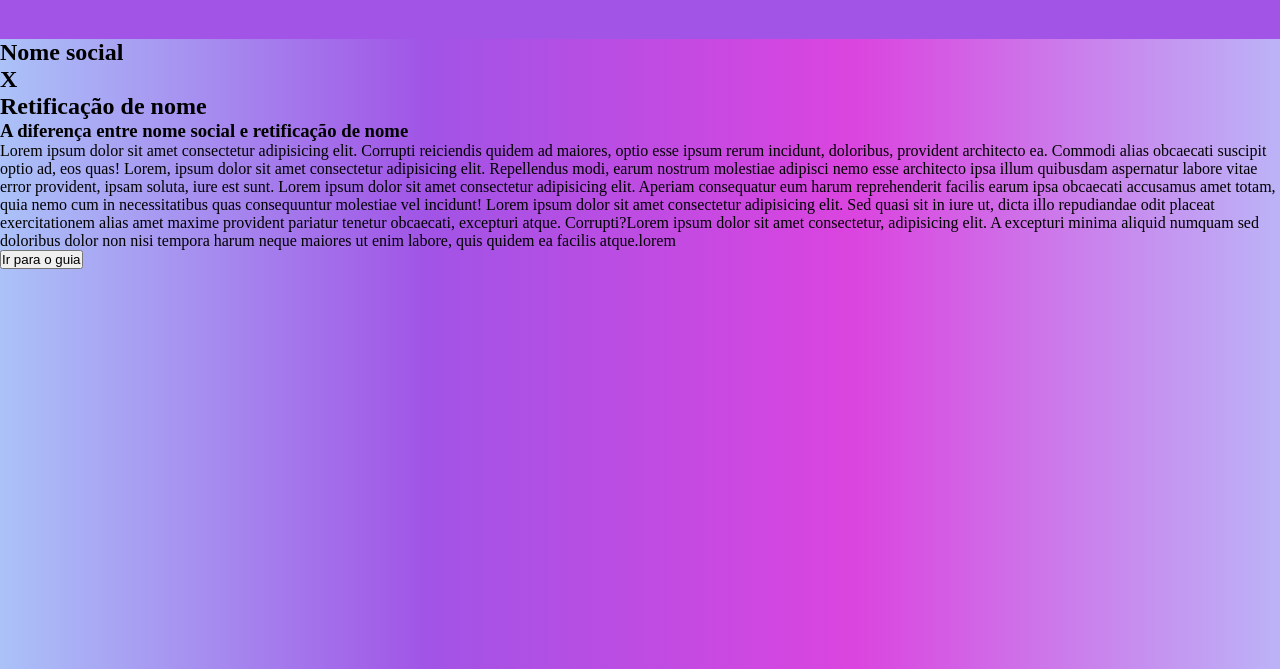
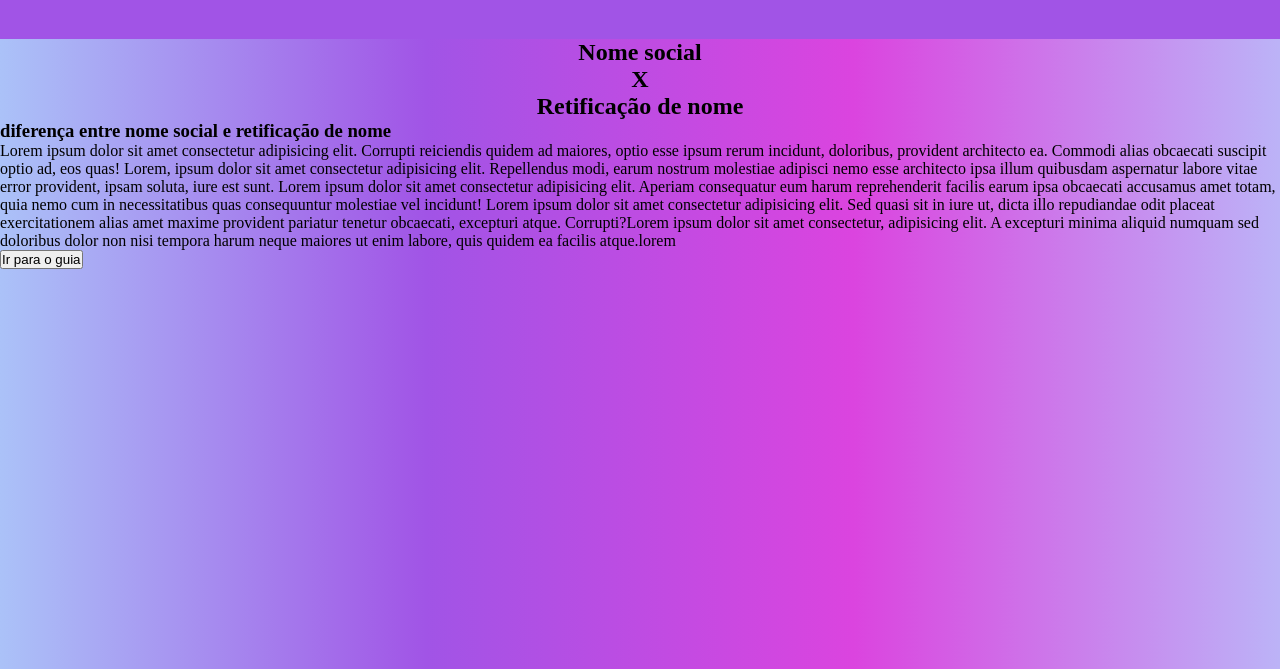
Before and after one commit to LeivasGabi/transverso, a plain HTML site: page retificacao.html in a window 1280 px wide. Shown: the part 131-800 px from the top of the page. Drawn offline with Linux system fonts and the light colour scheme.

Commit message:
centralizei o h2

```diff
--- a/estilo.css
+++ b/estilo.css
@@ -88,3 +88,11 @@ a {
 #img{
     text-align: center;
 }
+
+
+#centroH2{
+
+text-align: center;
+
+
+}
--- a/retificacao.html
+++ b/retificacao.html
@@ -19,11 +19,14 @@
     </header>
 
  <main>
-    <h2>Nome social <br>
+
+<div id="centroH2">
+    <h2> Nome social <br>
         X <br>
         Retificação de nome
     </h2>
-   <h3>A diferença entre nome social e retificação de nome</h3>
+</div>
+   <h3> diferença entre nome social e retificação de nome</h3>
    <p>Lorem ipsum dolor sit amet consectetur adipisicing elit. Corrupti reiciendis quidem ad maiores, optio esse ipsum rerum incidunt, doloribus, provident architecto ea. Commodi alias obcaecati suscipit optio ad, eos quas!
        Lorem, ipsum dolor sit amet consectetur adipisicing elit. Repellendus modi, earum nostrum molestiae adipisci nemo esse architecto ipsa illum quibusdam aspernatur labore vitae error provident, ipsam soluta, iure est sunt. Lorem ipsum dolor sit amet consectetur adipisicing elit. Aperiam consequatur eum harum reprehenderit facilis earum ipsa obcaecati accusamus amet totam, quia nemo cum in necessitatibus quas consequuntur molestiae vel incidunt!
        Lorem ipsum dolor sit amet consectetur adipisicing elit. Sed quasi sit in iure ut, dicta illo repudiandae odit placeat exercitationem alias amet maxime provident pariatur tenetur obcaecati, excepturi atque. Corrupti?Lorem ipsum dolor sit amet consectetur, adipisicing elit. A excepturi minima aliquid numquam sed doloribus dolor non nisi tempora harum neque maiores ut enim labore, quis quidem ea facilis atque.lorem
```
